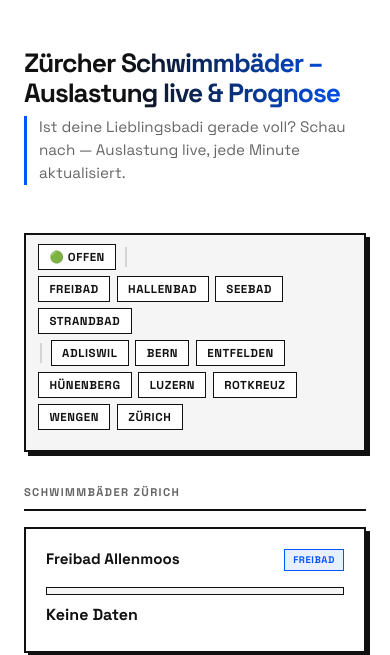
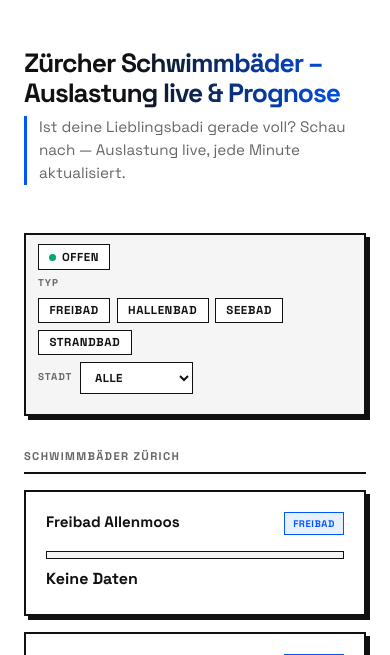
Before and after one commit to mekanics/badifrei, a FastAPI app: page / in a window 390 px wide. Shown: the part 62-717 px from the top of the page. Run offline with FastAPI, Linux system fonts and the light colour scheme; data that the repository does not hold is empty.

Commit message:
fix: filter bar UX improvements per design review
- Cities: 8 toggle buttons → single <select> dropdown (less noise)
- 'Offen' button: now green when active (not black), semantically distinct
- Type buttons: blue (accent) fill when active — clearly visible selected state
- Added 'Typ' / 'Stadt' group labels so filter categories are named
- Offen dot animates white on active state
- Mobile: filter-sep hidden on small screens to reduce wrapping
- City filter: single-select (dropdown) instead of multi-select Set

```diff
--- a/api/static/style.css
+++ b/api/static/style.css
@@ -227,14 +227,25 @@ body {
 	gap: 0.4rem;
 }
 
+.filter-label {
+	font-size: 0.62rem;
+	font-weight: 700;
+	text-transform: uppercase;
+	letter-spacing: 0.1em;
+	color: var(--muted);
+	white-space: nowrap;
+	margin-right: 0.1rem;
+}
+
 .filter-sep {
 	width: 1.5px;
 	height: 1.25rem;
 	background: var(--border-light);
 	flex-shrink: 0;
-	margin: 0 0.15rem;
+	margin: 0 0.2rem;
 }
 
+/* Base button */
 .filter-btn {
 	font-family: inherit;
 	font-size: 0.72rem;
@@ -246,21 +257,68 @@ body {
 	background: var(--card);
 	color: var(--text);
 	cursor: pointer;
-	transition: background 0.1s, color 0.1s, box-shadow 0.1s, transform 0.1s;
+	transition: background 0.1s, color 0.1s, border-color 0.1s;
 	white-space: nowrap;
+	display: inline-flex;
+	align-items: center;
+	gap: 0.35rem;
 }
 
-.filter-btn:hover {
+/* "Offen" button — status, not a type */
+.filter-btn-open:hover {
+	background: var(--green-bg);
+	border-color: var(--green);
+	color: var(--green);
+}
+.filter-btn-open[aria-pressed="true"] {
+	background: var(--green);
+	color: #fff;
+	border-color: var(--green);
+}
+.filter-btn-open[aria-pressed="true"] .filter-open-dot {
+	background: #fff;
+}
+
+/* Offen dot */
+.filter-open-dot {
+	width: 7px;
+	height: 7px;
+	border-radius: 50%;
+	background: var(--green);
+	flex-shrink: 0;
+	transition: background 0.1s;
+}
+
+/* Type filter buttons */
+.filter-btn-type:hover {
 	background: var(--accent-bg);
 	border-color: var(--accent);
 	color: var(--accent);
 }
+.filter-btn-type[aria-pressed="true"] {
+	background: var(--accent);
+	color: #fff;
+	border-color: var(--accent);
+}
 
-.filter-btn[aria-pressed="true"],
-.filter-btn-open[aria-pressed="true"] {
-	background: var(--text);
-	color: var(--bg);
-	border-color: var(--text);
+/* City dropdown */
+.filter-select {
+	font-family: inherit;
+	font-size: 0.72rem;
+	font-weight: 700;
+	text-transform: uppercase;
+	letter-spacing: 0.04em;
+	padding: 0.28rem 0.6rem;
+	border: 1.5px solid var(--border);
+	background: var(--card);
+	color: var(--text);
+	cursor: pointer;
+	border-radius: 0;
+	height: 2rem;
+}
+.filter-select:focus {
+	outline: 2px solid var(--accent);
+	outline-offset: 1px;
 }
 
 .filter-meta {
@@ -289,21 +347,15 @@ body {
 	text-transform: uppercase;
 	letter-spacing: 0.05em;
 }
-
 .filter-reset:hover {
 	border-color: var(--red);
 	color: var(--red);
 }
 
 @media (max-width: 600px) {
-	.filter-bar {
-		padding: 0.6rem 0.75rem;
-	}
-	.filter-meta {
-		width: 100%;
-		margin-left: 0;
-		margin-top: 0.25rem;
-	}
+	.filter-bar { padding: 0.6rem 0.75rem; }
+	.filter-sep { display: none; }
+	.filter-meta { width: 100%; margin-left: 0; margin-top: 0.25rem; }
 }
 
 /* Favorites / section layout */
--- a/api/templates/index.html
+++ b/api/templates/index.html
@@ -7,10 +7,19 @@
 <!-- Filter bar -->
 <div class="filter-bar" id="filter-bar">
   <div class="filter-row">
-    <button class="filter-btn filter-btn-open" id="btn-open" aria-pressed="false">🟢 Offen</button>
+    <button class="filter-btn filter-btn-open" id="btn-open" aria-pressed="false">
+      <span class="filter-open-dot"></span>Offen
+    </button>
     <div class="filter-sep" aria-hidden="true"></div>
-    <div class="filter-group" id="type-filter-group" aria-label="Nach Typ filtern"></div>
-    <div class="filter-group" id="city-filter-group" aria-label="Nach Stadt filtern"></div>
+    <div class="filter-group">
+      <span class="filter-label">Typ</span>
+      <div class="filter-group" id="type-filter-group" aria-label="Nach Typ filtern"></div>
+    </div>
+    <div class="filter-sep" aria-hidden="true"></div>
+    <div class="filter-group" id="city-filter-group" aria-label="Nach Stadt filtern">
+      <span class="filter-label">Stadt</span>
+      <select class="filter-select" id="city-select"><option value="">Alle</option></select>
+    </div>
     <div class="filter-meta">
       <span class="filter-count" id="filter-count"></span>
       <button class="filter-reset" id="filter-reset" style="display:none">× Zurücksetzen</button>
@@ -55,7 +64,7 @@
 
 <script>
   /* ── Filter state ─────────────────────────────────────────────── */
-  const filters = { open: false, types: new Set(), cities: new Set() };
+  const filters = { open: false, types: new Set(), city: '' };
 
   const TYPE_LABELS = {
     freibad: 'Freibad', hallenbad: 'Hallenbad',
@@ -64,61 +73,56 @@
   };
 
   function buildFilterBar() {
-    // Collect types and cities present on this page
     const types = new Set(), cities = new Set(), cityLabels = {};
+
     document.querySelectorAll('.pool-card').forEach(card => {
       if (card.dataset.type) types.add(card.dataset.type);
       if (card.dataset.city) {
         cities.add(card.dataset.city);
-        // derive label from section heading (fallback to capitalised key)
         const section = card.closest('.section-block');
         if (section) {
           const h2 = section.querySelector('.section-title');
-          if (h2) {
-            const text = h2.textContent.replace('Schwimmbäder', '').trim();
-            cityLabels[card.dataset.city] = text || card.dataset.city;
-          }
+          if (h2) cityLabels[card.dataset.city] = h2.textContent.replace('Schwimmbäder', '').trim();
         }
-        if (!cityLabels[card.dataset.city]) {
+        if (!cityLabels[card.dataset.city])
           cityLabels[card.dataset.city] = card.dataset.city.charAt(0).toUpperCase() + card.dataset.city.slice(1);
-        }
       }
     });
 
-    // Type buttons
+    // Type toggle buttons
     const typeGroup = document.getElementById('type-filter-group');
-    types.forEach(t => {
+    [...types].sort().forEach(t => {
       const btn = document.createElement('button');
       btn.className = 'filter-btn filter-btn-type';
       btn.dataset.value = t;
       btn.textContent = TYPE_LABELS[t] || t;
       btn.setAttribute('aria-pressed', 'false');
-      btn.addEventListener('click', () => toggleSet(filters.types, t, btn, applyFilters));
+      btn.addEventListener('click', () => {
+        const active = filters.types.has(t);
+        active ? filters.types.delete(t) : filters.types.add(t);
+        btn.setAttribute('aria-pressed', active ? 'false' : 'true');
+        applyFilters();
+      });
       typeGroup.appendChild(btn);
     });
 
-    // City buttons — only show if more than one city
-    if (cities.size > 1) {
-      const cityGroup = document.getElementById('city-filter-group');
-      const sep = document.createElement('div');
-      sep.className = 'filter-sep'; sep.setAttribute('aria-hidden', 'true');
-      cityGroup.appendChild(sep);
-      [...cities].sort().forEach(c => {
-        const btn = document.createElement('button');
-        btn.className = 'filter-btn filter-btn-city';
-        btn.dataset.value = c;
-        btn.textContent = cityLabels[c] || c;
-        btn.setAttribute('aria-pressed', 'false');
-        btn.addEventListener('click', () => toggleSet(filters.cities, c, btn, applyFilters));
-        cityGroup.appendChild(btn);
-      });
+    // City dropdown — only show if more than one city
+    const cityGroup = document.getElementById('city-filter-group');
+    if (cities.size <= 1) {
+      cityGroup.style.display = 'none';
+      return;
     }
-  }
-
-  function toggleSet(set, value, btn, callback) {
-    if (set.has(value)) { set.delete(value); btn.setAttribute('aria-pressed', 'false'); }
-    else                 { set.add(value);    btn.setAttribute('aria-pressed', 'true');  }
-    callback();
+    const sel = document.getElementById('city-select');
+    [...cities].sort((a, b) => (cityLabels[a] || a).localeCompare(cityLabels[b] || b)).forEach(c => {
+      const opt = document.createElement('option');
+      opt.value = c;
+      opt.textContent = cityLabels[c] || c;
+      sel.appendChild(opt);
+    });
+    sel.addEventListener('change', () => {
+      filters.city = sel.value;
+      applyFilters();
+    });
   }
 
   function applyFilters() {
@@ -126,25 +130,21 @@
     document.querySelectorAll('.pool-card').forEach(card => {
       total++;
       const typeOk = filters.types.size === 0 || filters.types.has(card.dataset.type);
-      const cityOk = filters.cities.size === 0 || filters.cities.has(card.dataset.city);
+      const cityOk = !filters.city || card.dataset.city === filters.city;
       const openOk = !filters.open || card.dataset.open === 'true';
       const visible = typeOk && cityOk && openOk;
       card.style.display = visible ? '' : 'none';
       if (visible) shown++;
     });
 
-    // Hide city sections that become empty
     document.querySelectorAll('.section-block:not(#favorites-section)').forEach(section => {
       const anyVisible = [...section.querySelectorAll('.pool-card')].some(c => c.style.display !== 'none');
       section.style.display = anyVisible ? '' : 'none';
     });
 
-    // Count label
+    const hasFilters = filters.open || filters.types.size > 0 || filters.city !== '';
     const countEl = document.getElementById('filter-count');
-    const hasFilters = filters.open || filters.types.size > 0 || filters.cities.size > 0;
     if (countEl) countEl.textContent = hasFilters ? `${shown} von ${total}` : '';
-
-    // Reset button
     const resetBtn = document.getElementById('filter-reset');
     if (resetBtn) resetBtn.style.display = hasFilters ? '' : 'none';
   }
@@ -152,9 +152,11 @@
   function resetFilters() {
     filters.open = false;
     filters.types.clear();
-    filters.cities.clear();
+    filters.city = '';
     document.getElementById('btn-open').setAttribute('aria-pressed', 'false');
-    document.querySelectorAll('.filter-btn[aria-pressed="true"]').forEach(b => b.setAttribute('aria-pressed', 'false'));
+    document.querySelectorAll('.filter-btn-type[aria-pressed="true"]').forEach(b => b.setAttribute('aria-pressed', 'false'));
+    const sel = document.getElementById('city-select');
+    if (sel) sel.value = '';
     applyFilters();
   }
 
```
